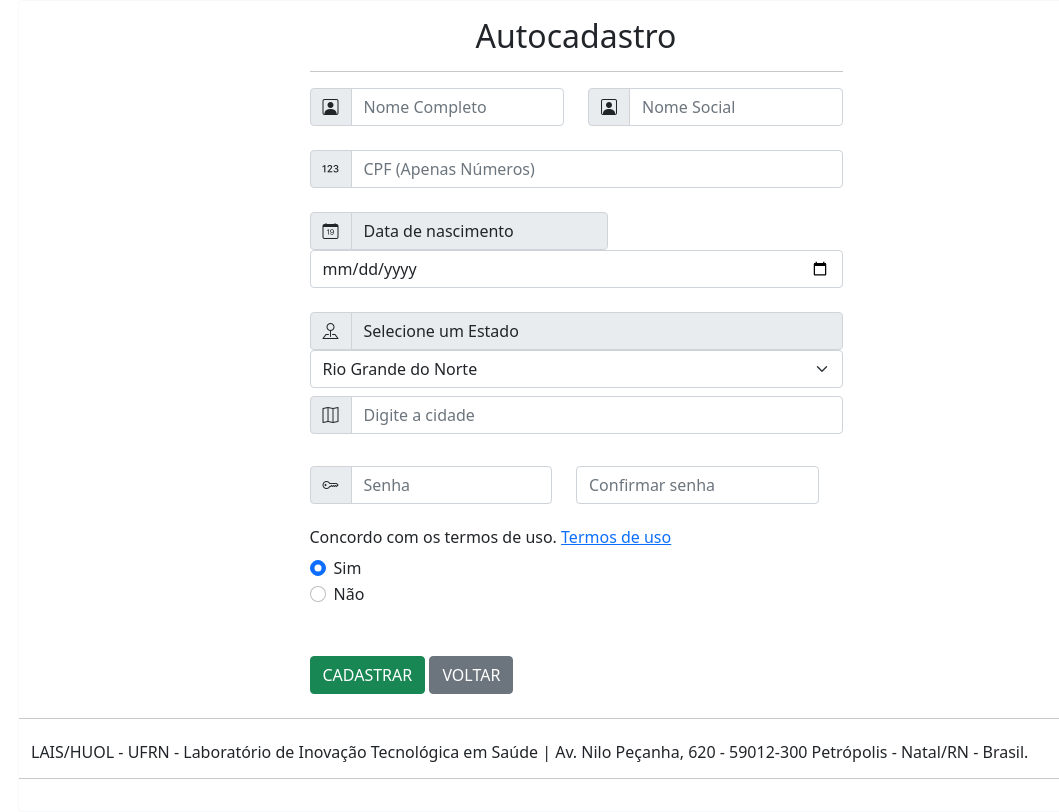
After one commit to abnersantana00/avasus, a Django app: page /cadastro in a window 1280 px wide. The commit adds this page. Shown: the whole page, without its empty margins (64-1123 px from the left). Run offline with Django 4.2, Linux system fonts and the light colour scheme.

Commit message:
login e autocadastro front end ok

```diff
--- a/avasus/urls.py
+++ b/avasus/urls.py
@@ -15,9 +15,10 @@ Including another URLconf
 """
 from django.contrib import admin
 from django.urls import path
-from forum.views import login
+from forum.views import login, cadastro
 
 urlpatterns = [
     path("admin/", admin.site.urls),
     path('', login, name='login'),
+     path('cadastro', cadastro, name='cadastro'),
 ]
--- /dev/null
+++ b/forum/templates/cadastro.html
@@ -0,0 +1,184 @@
+<!DOCTYPE html>
+<html lang="pt-br">
+  <head>
+    <title>Autocadastro</title>
+    <meta charset="utf-8"/>
+    <meta name="viewport" content="width=device-width, initial-scale=1, shrink-to-fit=no">
+    <!-- Bootstrap CSS -->
+    <script src="https://ajax.googleapis.com/ajax/libs/jquery/3.6.0/jquery.min.js"></script>
+    <link href="https://cdn.jsdelivr.net/npm/bootstrap@5.0.2/dist/css/bootstrap.min.css" rel="stylesheet" integrity="sha384-EVSTQN3/azprG1Anm3QDgpJLIm9Nao0Yz1ztcQTwFspd3yD65VohhpuuCOmLASjC" crossorigin="anonymous">
+    <link rel="stylesheet" href="https://cdn.jsdelivr.net/npm/bootstrap-icons@1.8.1/font/bootstrap-icons.css">
+    <script src="https://cdn.jsdelivr.net/npm/bootstrap@5.1.3/dist/js/bootstrap.bundle.min.js" integrity="sha384-ka7Sk0Gln4gmtz2MlQnikT1wXgYsOg+OMhuP+IlRH9sENBO0LRn5q+8nbTov4+1p" crossorigin="anonymous"></script>
+
+  </head>
+  <body class="container" >
+
+    <section>
+      <form action="" method="post">
+      {% csrf_token %} <!-- {{ form }} -->
+      <div class="container">
+        <div class="row justify-content-center border border-light rounded py-3">
+          <div class="col-12 col-md-8 col-lg-8 col-xl-6">
+            <div class="row">
+              <div class="col text-center">
+                <h2>Autocadastro</h2>
+                <hr>
+              </div>
+            </div>
+            <div class="row align-items-center ">
+
+              <div class="col  ">
+                <div class="input-group flex-nowrap">
+                  <i class="input-group-text bi bi-person-square"></i>
+                  <input type="text" class="form-control" placeholder="Nome Completo" aria-label="Username" aria-describedby="addon-wrapping" name="nome" required>
+                </div>
+              </div>
+              <div class="col  ">
+                <div class="input-group flex-nowrap">
+                  <i class="input-group-text bi bi-person-square"></i>
+                  <input type="text" class="form-control" placeholder="Nome Social" aria-label="Username" aria-describedby="addon-wrapping" name="nome" required>
+                </div>
+              </div>
+            </div>
+            <div class="row align-items-center mt-4">
+              <div class="col">
+                <div class="input-group flex-nowrap">
+                  <i class="input-group-text bi bi-123"></i>
+                  <input type="number" class="form-control" placeholder="CPF (Apenas Números)" aria-label="Username" aria-describedby="addon-wrapping" name="cpf" required>
+                </div>
+              </div>
+            </div>
+            <div class="row align-items-center">
+              <div class="col mt-4">
+              <label>
+                <div class="input-group flex-nowrap ">
+                  <i class="input-group-text bi bi-calendar-date"></i>
+                  <input class="form-control  " type="text" value="Data de nascimento" aria-label="readonly input example" readonly>
+                </div>
+                </label>
+                <input type="date" class="form-control" name="nasc" >
+              </div>
+            </div>
+
+            <div class="row align-items-center">
+              <div class="col mt-4">
+
+            <div class="input-group flex-nowrap ">
+                    <i class="input-group-text bi bi-pin-map"></i>
+                    <input class="form-control  " type="text" value="Selecione um Estado" aria-label="readonly input example" readonly>
+            </div>
+            <select name="grp" required class="form-select ">
+
+
+              <option   name="RN" value="RN"> Rio Grande do Norte
+              <option   name="PB" value="PB"> Paraiba
+              <option   name="CE" value="CE"> Ceará
+              <option   name="MA" value="MA"> Maranhão
+              <option   name="AL" value="AL"> Alagoas
+              <option   name="SE" value="SE"> Sergipe
+              <option   name="BA" value="BA"> Bahia
+              <option   name="PI" value="PI"> Piauí
+              <option   name="PE" value="PE"> Pernambuco
+
+
+              </select>
+
+              <div class="col py-2">
+                <div class="input-group flex-nowrap">
+                  <i class="input-group-text bi bi-map"></i>
+                  <input type="number" class="form-control" placeholder="Digite a cidade" aria-label="Username" aria-describedby="addon-wrapping" name="cidade" >
+                </div>
+              </div>
+
+            </div>
+
+            <!-- Teve COVID ultimos 30 dias -->
+
+
+
+
+
+            <div class="row align-items-center mt-4">
+              <div class="col">
+                <div class="input-group flex-nowrap ">
+                  <i class="input-group-text bi bi-key"></i>
+                  <input type="password" class="form-control" placeholder="Senha" name="senha1">
+                </div>
+              </div>
+              <div class="col">
+                <div class="input-group flex-nowrap ">
+                  <input type="password" class="form-control" placeholder="Confirmar senha" name="senha2">
+                </div>
+              </div>
+            </div>
+
+            <div class="row align-items-center">
+                <div class="col mt-4">
+                <h6> Concordo com os termos de uso. <a href="#">Termos de uso</a>  </h6>
+              <div class="form-check">
+                <input class="form-check-input" type="radio" name="termos_uso" value="sim" checked>
+                <label class="form-check-label">
+                  Sim
+                </label>
+              </div>
+              <div class="form-check">
+                <input class="form-check-input" type="radio" name="termos_uso" value="nao" >
+                <label class="form-check-label">
+                  Não
+                </label>
+              </div>
+              </div>
+              </div>
+
+
+            <div class="row justify-content-start my-4">
+              <div class="col">
+
+                <!-- Sucess messages -->
+                {% if messages %}
+                {% for message in messages %}
+                  {%if message.tags == 'success' %}
+              <div class="alert alert-success alert-dismissible fade show " role="alert">
+                <strong>Atenção: </strong>
+                {{message}}
+                <button type="button" class="btn-close" data-bs-dismiss="alert" aria-label="Close"></button>
+              </div>
+                  {% endif %}
+                {% endfor %}
+              {% endif %}
+
+              <!-- Error Mesages -->
+
+              {% if messages %}
+          {% for message in messages %}
+            {%if message.tags == 'error' %}
+        <div class="alert alert-warning alert-dismissible fade show" role="alert">
+          <strong>Atenção!</strong> {{message}}
+          <button type="button" class="btn-close" data-bs-dismiss="alert" aria-label="Close"></button>
+        </div>
+            {% endif %}
+          {% endfor %}
+        {% endif %}
+
+
+                <button class="btn btn-success mt-4">
+                  CADASTRAR
+                </button>
+                <a href="{% url 'login' %}" class="btn btn-secondary mt-4" >
+                  VOLTAR
+                </a>
+              </div>
+            </div>
+          </div>
+        </div>
+        <hr>
+        <footer class="py-2">
+        <p class="h6">LAIS/HUOL - UFRN - Laboratório de Inovação Tecnológica em Saúde | Av. Nilo Peçanha, 620 - 59012-300 Petrópolis - Natal/RN - Brasil. </p>
+        </footer>
+        <hr>
+      </div>
+    </section>
+
+
+  </body>
+</html>
--- a/forum/views.py
+++ b/forum/views.py
@@ -3,7 +3,67 @@ from django.shortcuts import redirect
 from django.contrib import messages
 from django.contrib.auth.models import User
 from django.contrib.auth import *
+#from avasus.validacoes import validaData (insira a biblioteca para validar a data )
+from validate_docbr import CPF
 # Create your views here.
+
+def cadastro(request):
+    # Receber os dados
+    if request.method == 'POST':
+        nome = request.POST.get('nome')
+        cpf = request.POST.get('cpf')
+        nasc = request.POST.get('nasc')
+        grp = request.POST.get('grp')
+        teve_covid = request.POST.get('teve_covid')
+        senha1 = request.POST.get('senha1')
+        senha2 = request.POST.get('senha2')
+    # validar os dados recebidos
+    # validar CPF
+        salvar = True
+        _cpf = CPF()
+        if _cpf.validate(cpf) == False:
+            messages.error(request, 'CPF Inválido!')
+            salvar = False
+
+    # Validar a Data Nascimento
+        if validaData(nasc) == False:
+            messages.error(request, 'Data inválida ou Menor de 18 anos!')
+            salvar = False
+    # Validar a senha
+        if senha1 != senha2:
+            messages.error(request, 'As senhas não conferem!')
+            salvar = False
+        # if teve_covid == 'sim':
+        #    messages.error(request, 'Você teve COVID nos ultimos 30 dias!')
+        #    salvar = False
+        # if grp == "67" or grp == "65" or grp == "70":
+        #    messages.error(
+        #        request, 'Seu grupo de atendimento não permite cadastrar!')
+        #    salvar = False
+        # Se o CPF NÃO estiver cadastrado, então salve os dados user
+        if salvar and True:
+            try:
+                user = User.objects.create_user(
+                    username=cpf,
+                    password=senha1,)
+                user.save()
+                cid = cidadao(nome=nome, cpf=user, nasc=nasc,
+                              grp_atend=grp, teve_covid=teve_covid, senha=senha1)
+                cid.save()
+                messages.success(
+                    request, 'Cadastro realizado com sucesso!')
+            except:
+                messages.error(
+                    request, 'CPF inválido ou já está cadastrado')
+                salvar = False
+    # extrair o nome do grupo de atendimento XML
+
+    grp_atend = {}
+    i = 1
+
+
+    return render(request, "cadastro.html", {"grp_atend": grp_atend})
+
 
 def login(request):
     if request.method == 'POST':
--- a/manual.txt
+++ b/manual.txt
@@ -8,4 +8,7 @@ python -m pip install Django
  django-admin startproject avasus .
 6 - Criar um app chamado forum
 python manage.py startapp forum
+7 - Criar as views
+	instalar biblioteca que valida documentos brasileiros
+	para validar o CPF
 6 - Executar o projeto
```
Also changed, not shown: forum/templates/login.html (+116 -1 lines).
